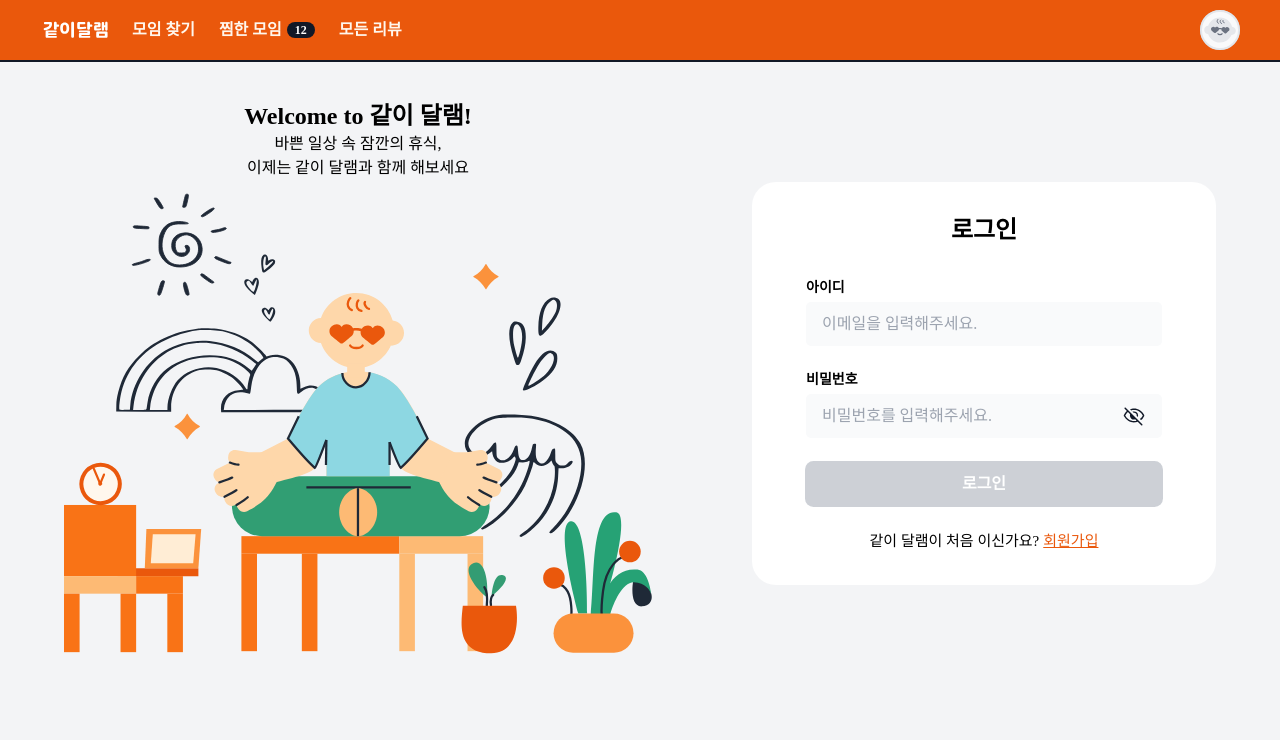
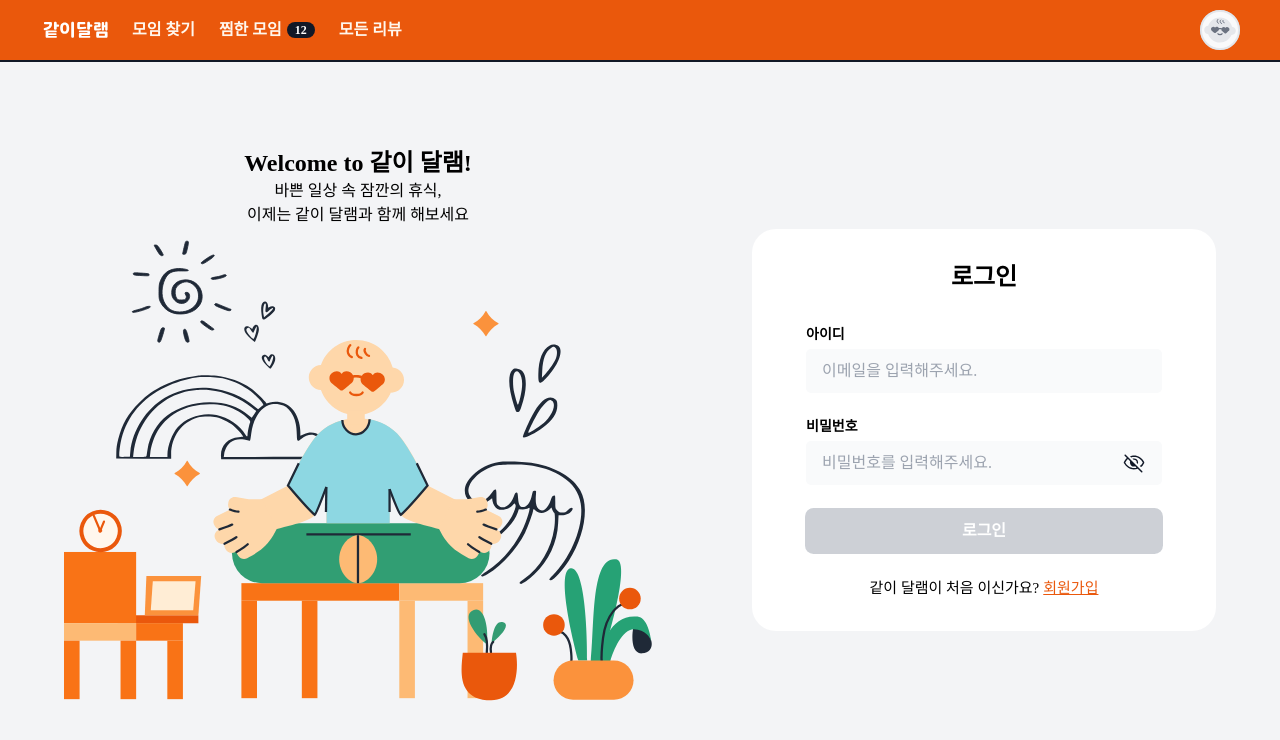
Before and after one commit to INtiful/SootheWithMe, a Next.js app: page /signin in a window 1280 px wide. Shown: the top 740 px of the page. Built offline with nearby package versions, Linux system fonts and the light colour scheme; a web font is replaced by a local one.

Commit message:
[KAN-31] style: 레이아웃 style 수정

```diff
--- a/src/app/(auth)/layout.tsx
+++ b/src/app/(auth)/layout.tsx
@@ -8,7 +8,7 @@ const Layout = ({
   children: ReactNode;
 }>) => {
   return (
-    <div className='min-h-dvh w-full bg-var-gray-100'>
+    <div className='flex h-full w-full items-center justify-center bg-var-gray-100'>
       <div className='flex flex-col items-center justify-between gap-32 py-40 md:mx-24 lg:mx-auto lg:max-w-[1200px] lg:flex-row lg:gap-100 lg:px-24 lg:pt-40'>
         {/* 이미지 영역 */}
         <div className='text-center'>
--- a/src/app/layout.tsx
+++ b/src/app/layout.tsx
@@ -17,9 +17,9 @@ export default function RootLayout({
 }>) {
   return (
     <html lang='ko'>
-      <body className='min-h-dvh bg-var-gray-100 font-pretendard'>
+      <body className='flex min-h-dvh flex-col bg-var-gray-100 font-pretendard'>
         <Gnb />
-        <div className='h-full pt-60'>{children}</div>
+        <div className='grow pt-60'>{children}</div>
       </body>
     </html>
   );
--- a/src/styles/reset.css
+++ b/src/styles/reset.css
@@ -8,6 +8,7 @@ html,
 body {
   font-size: 62.5%;
   -webkit-font-smoothing: antialiased;
+  min-height: 100%;
   height: 100%;
 }
 
```
